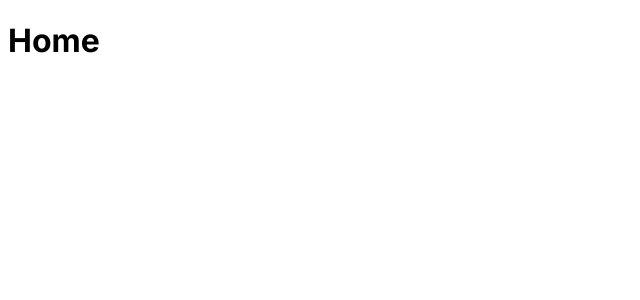
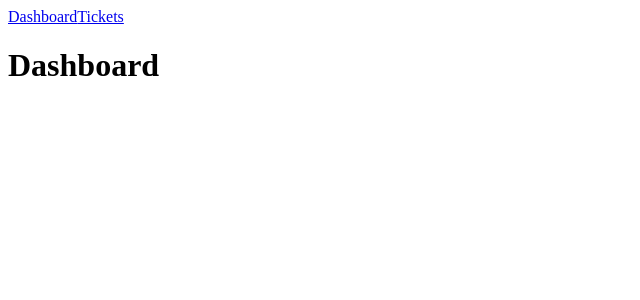
Before and after one commit to RichEwin/ticket-system, a Next.js app: page / in a window 1280 px wide. Shown: the top 300 px of the page, without its empty margins (0-640 px from the left). Built offline with nearby package versions, Linux system fonts and the light colour scheme.

Commit message:
feat: created pages, navbar component

```diff
--- /dev/null
+++ b/app/components/Navbar.tsx
@@ -0,0 +1,10 @@
+import Link from "next/link";
+
+export default function Navbar() {
+  return (
+    <nav>
+      <Link href="/">Dashboard</Link>
+      <Link href="/tickets">Tickets</Link>
+    </nav>
+  );
+}
--- a/app/layout.tsx
+++ b/app/layout.tsx
@@ -1,7 +1,5 @@
 import type { Metadata } from "next";
-import { Inter } from "next/font/google";
-
-const inter = Inter({ subsets: ["latin"] });
+import Navbar from "./components/Navbar";
 
 export const metadata: Metadata = {
   title: "Ticket-System",
@@ -14,7 +12,10 @@
 }) {
   return (
     <html lang="en">
-      <body className={inter.className}>{children}</body>
+      <body>
+        <Navbar />
+        {children}
+      </body>
     </html>
   );
 }
--- a/app/page.tsx
+++ b/app/page.tsx
@@ -1,7 +1,7 @@
 export default function Home() {
   return (
     <main>
-      <h1>Home</h1>
+      <h1>Dashboard</h1>
     </main>
   );
 }
```
Also changed, not shown: app/tickets/page.tsx (added, +7 -0 lines).
